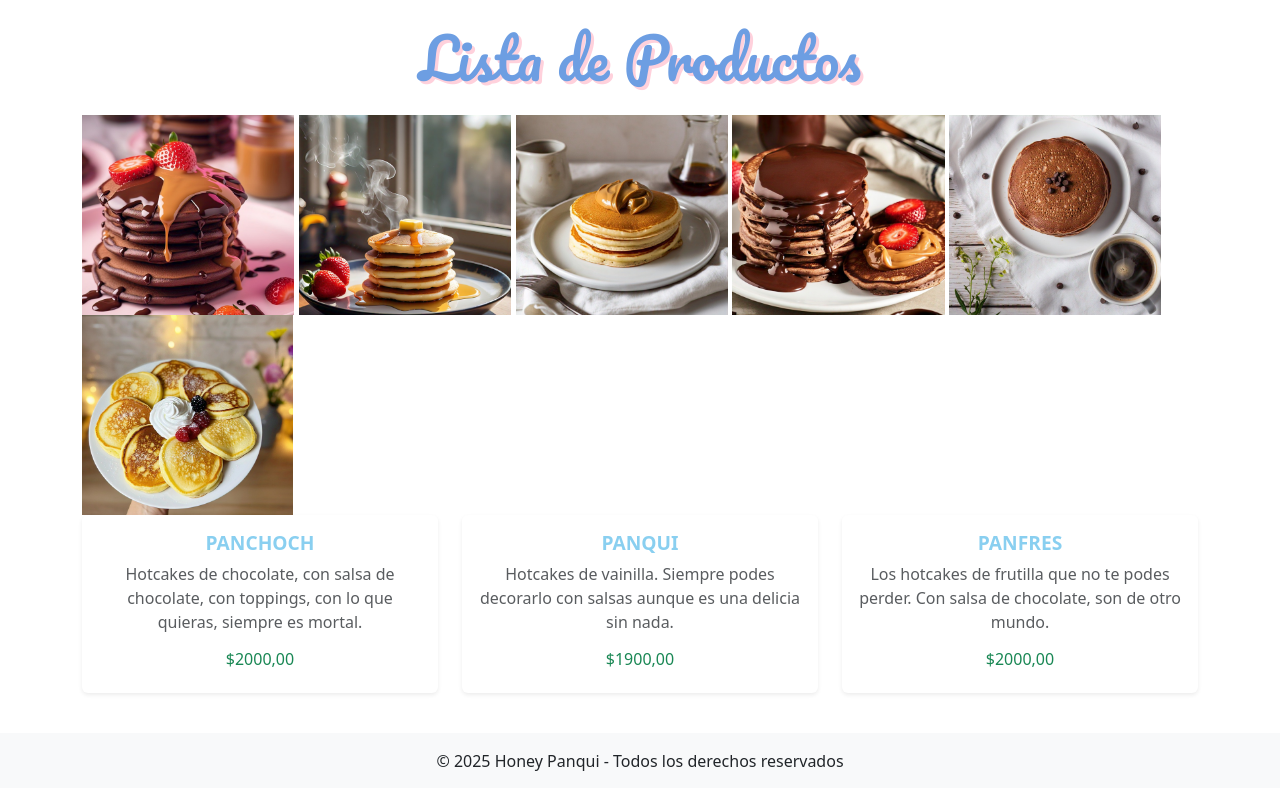
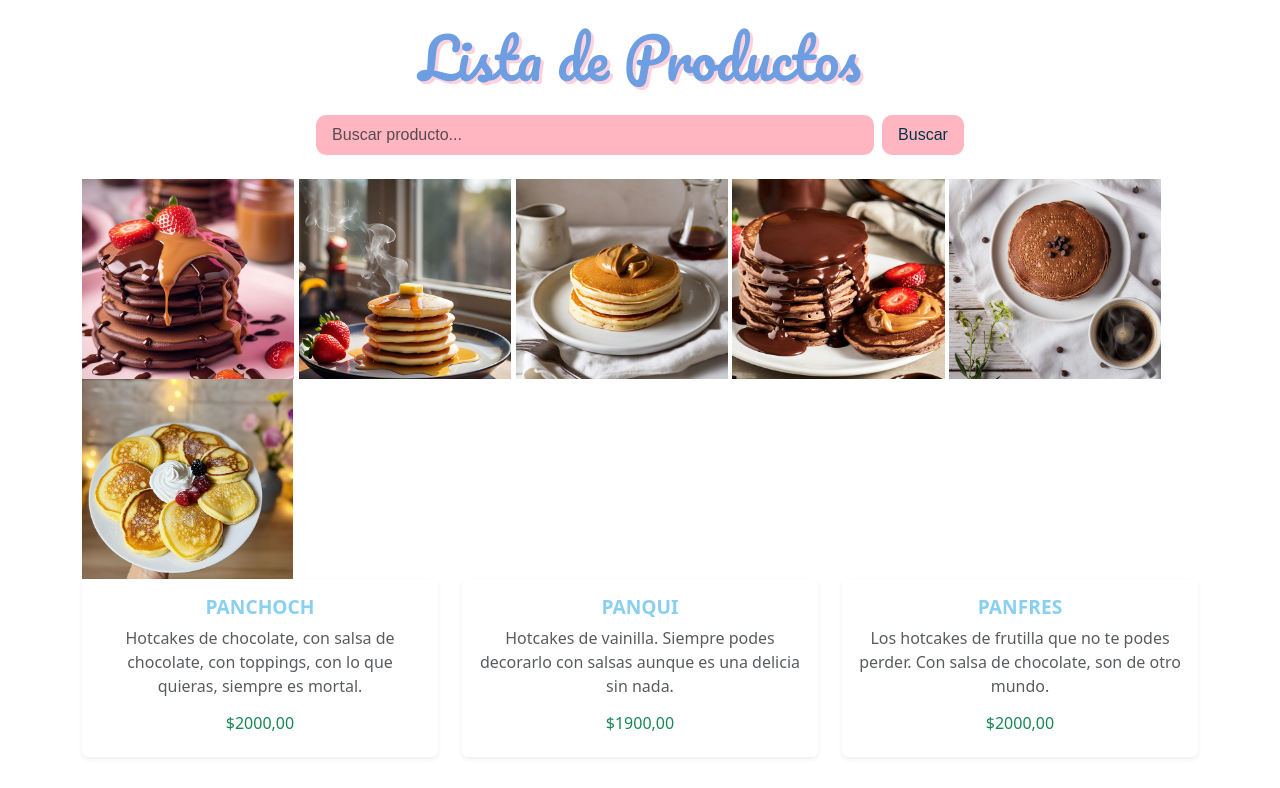
Before and after one commit to yesinavarrox/TuPrimeraPagina-Navarro, a Django app: page /productos/ in a window 1280 px wide. Shown: the part 110-898 px from the top of the page. Run offline with Django 5.2, Linux system fonts and the light colour scheme; data comes from the database, SQL or seed files in the repository; some web fonts are replaced.

Commit message:
Crud de productos

```diff
--- a/src/blog/templates/blog/base.html
+++ b/src/blog/templates/blog/base.html
@@ -48,6 +48,24 @@
             font-size: 1.5rem;
             color: #083246;
         }
+        .pastel-input {
+            font-family: 'Montserrat', sans-serif;
+            color: #083246;
+            border-radius: 10px;
+            padding: 8px 16px;
+            font-size: 16px;
+            background-color: #FFB6C1;
+            border: none;
+        }
+        .btn-primary {
+            text-align: center;
+            font-family: 'Montserrat', sans-serif;
+            color: #083246;
+            border-radius: 10px;
+            background-color: #FFB6C1;
+            border: none;
+            padding: 8px 16px;
+        }
     </style>
 </head>
 <body>
--- a/src/blog/templates/blog/lista_productos.html
+++ b/src/blog/templates/blog/lista_productos.html
@@ -6,12 +6,19 @@
     <div class="text-center">
         <h2 class="titulo2 mb-4">Lista de Productos</h2>
     </div>
+    <form method="get" action="{% url 'HoneyPanqui:lista_productos' %}" class="d-flex justify-content-center align-items-center gap-2 mb-4">
+        <input type="text" name="q" placeholder="Buscar producto..." class="form-control w-50 pastel-input">
+        <button type="submit" class="btn btn-primary">Buscar</button>
+    </form>
+
 <img src="{% static 'blog/chocorosa.jpg' %}" alt="PANCHOCH" height="200px">
 <img src="{% static 'blog/normi.jpg' %}" alt="PANQUI" height="200px">
 <img src="{% static 'blog/dulce.jpg' %}" alt="PANQUIS" height="200px">
 <img src="{% static 'blog/fruti.jpg' %}" alt="PANFRES" height="200px">
 <img src="{% static 'blog/chococafe.jpg' %}" alt="PANCHOCHS" height="200px">
 <img src="{% static 'blog/plat.jpg' %}" alt="PANQUII" height="200px">
+
+</form>
     <div class="row">
         {% for producto in productos %}
             <div class="col-md-4 mb-3">
@@ -23,6 +30,11 @@
                     </div>
                 </div>
             </div>
+        {% empty %}
+            <p class="text-center text-muted pastel-card p-3">
+                No se encontraron productos con ese nombre.
+            </p>
         {% endfor %}
     </div>
+
 {% endblock %}
--- a/src/blog/urls.py
+++ b/src/blog/urls.py
@@ -5,7 +5,10 @@ from . import views
 app_name = "HoneyPanqui"
 
 urlpatterns = [
+# NAVEGACIÓN
     path('', views.inicio, name='home'),
     path('productos/', lista_productos, name='lista_productos'),
     path('about/', views.about, name="about"),
+# PRODUCTO
+
 ]
--- a/src/blog/views.py
+++ b/src/blog/views.py
@@ -1,12 +1,21 @@
 from django.shortcuts import render
 
 from .models import Producto
+
+
+# PRODUCTOS:
+
+# NAVEGACIÓN:
 
 def inicio(request):
     return render (request, 'blog/index.html')
 
 def lista_productos(request):
-    productos = Producto.objects.all()
+    query = request.GET.get('q')
+    if query:
+        productos = Producto.objects.filter(nombre__icontains=query)
+    else:
+        productos = Producto.objects.all()
     return render(request, 'blog/lista_productos.html', {'productos': productos})
 
 def about(request):
```
Also changed, not shown: src/blog/forms.py (added).
